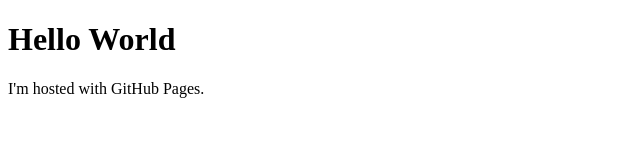
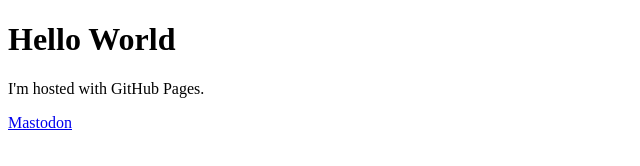
Before and after one commit to AngusPrune/stuff, a plain HTML site: page index.html in a window 1280 px wide. Shown: the full height of the page, 0-640 px from the left. Drawn offline with Linux system fonts and the light colour scheme.

Commit message:
Update index.html

```diff
--- a/index.html
+++ b/index.html
@@ -3,5 +3,6 @@
 <body>
 <h1>Hello World</h1>
 <p>I'm hosted with GitHub Pages.</p>
+<a rel="me" href="https://mastodonapp.uk/@ericthefrog">Mastodon</a>
 </body>
 </html>
```
